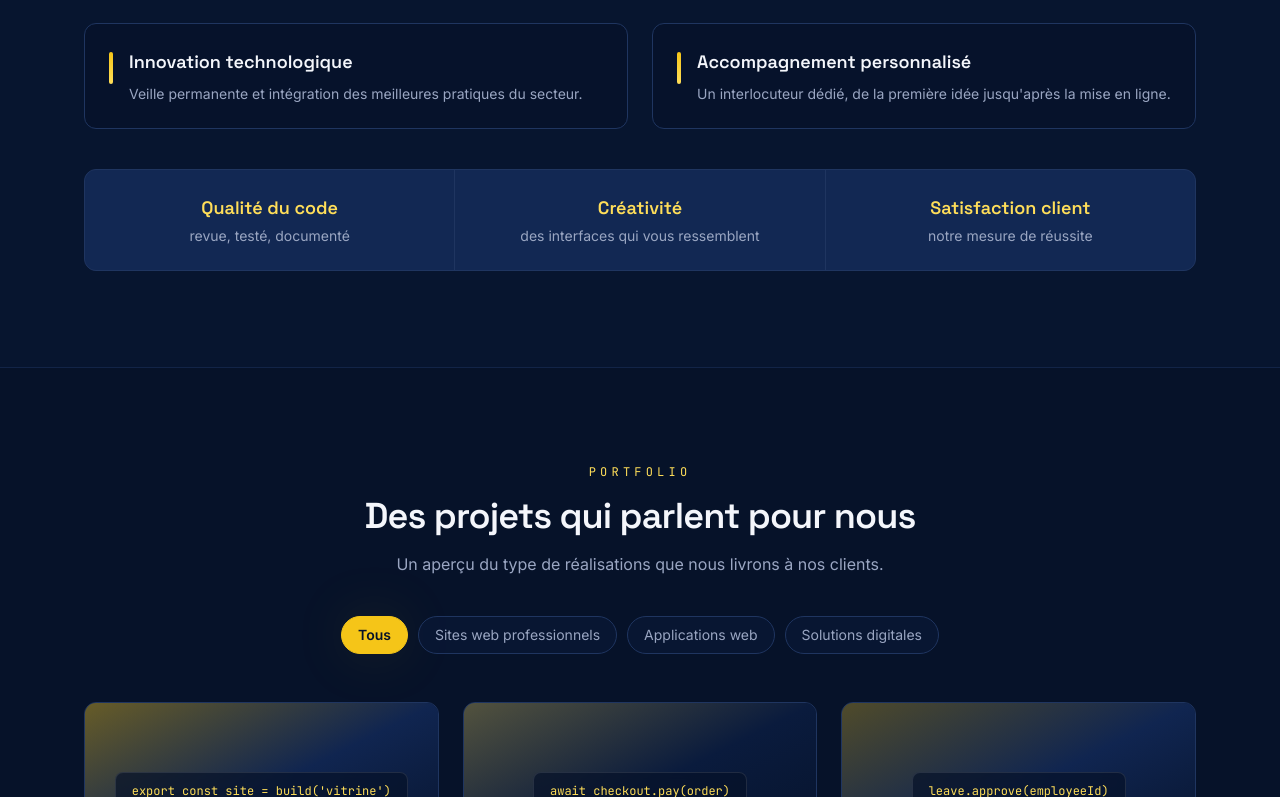
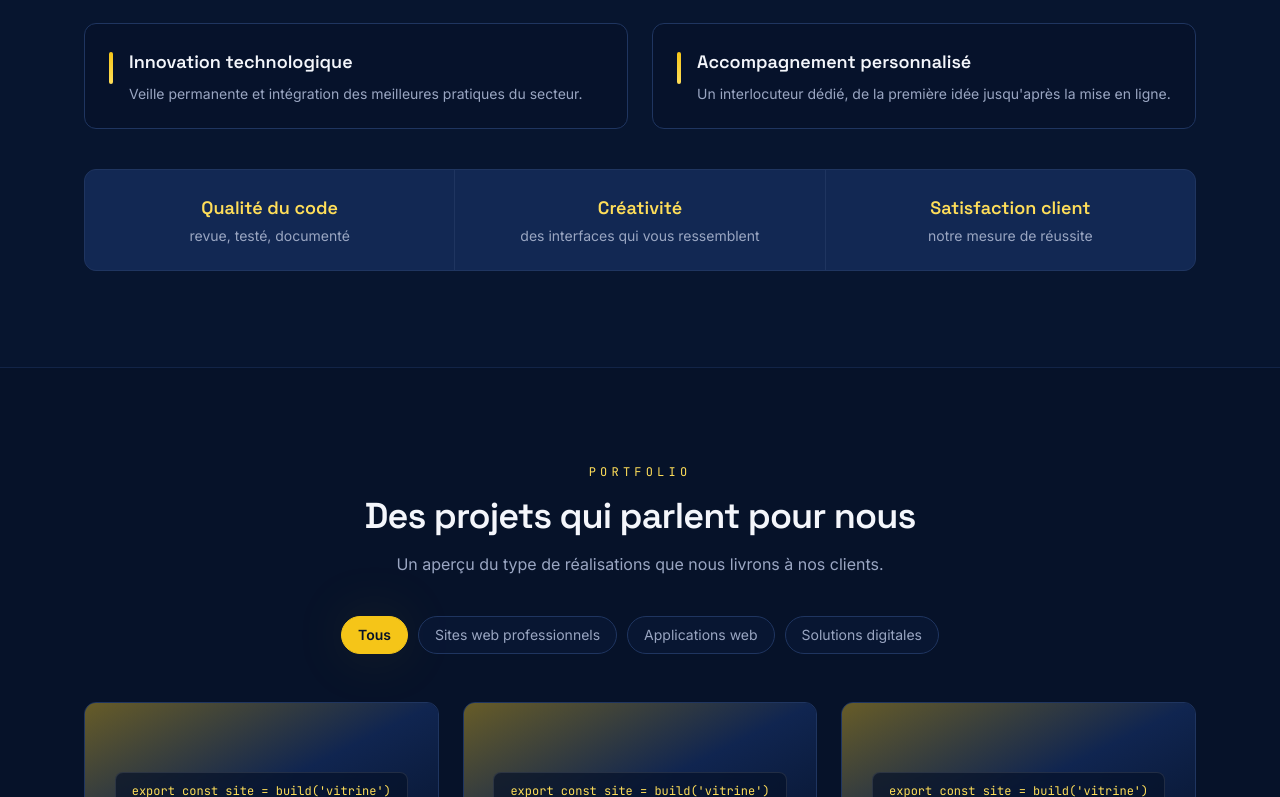
Before and after one commit to Rabutin-12/rbtdevhub, a Next.js app: page / in a window 1280 px wide. Shown: the part 2003-2800 px from the top of the page. Built offline with nearby package versions, Linux system fonts and the light colour scheme.

Commit message:
update portfolio

```diff
--- a/components/Portfolio.tsx
+++ b/components/Portfolio.tsx
@@ -12,11 +12,22 @@ const categories: ("Tous" | ProjectCategory)[] = [
   "Solutions digitales",
 ];
 
+const ITEMS_PER_PAGE = 6;
+
 export default function Portfolio() {
   const [active, setActive] = useState<(typeof categories)[number]>("Tous");
+  const [page, setPage] = useState(1);
 
-  const visible =
+  const filtered =
     active === "Tous" ? projects : projects.filter((p) => p.category === active);
+
+  const totalPages = Math.ceil(filtered.length / ITEMS_PER_PAGE);
+  const visible = filtered.slice((page - 1) * ITEMS_PER_PAGE, page * ITEMS_PER_PAGE);
+
+  const handleCategoryChange = (cat: (typeof categories)[number]) => {
+    setActive(cat);
+    setPage(1);
+  };
 
   return (
     <section id="portfolio" className="scroll-mt-24 py-24">
@@ -32,7 +43,7 @@ export default function Portfolio() {
             <button
               key={cat}
               type="button"
-              onClick={() => setActive(cat)}
+              onClick={() => handleCategoryChange(cat)}
               aria-pressed={active === cat}
               className={`rounded-full border px-4 py-2 text-sm transition-all ${
                 active === cat
@@ -83,6 +94,44 @@ export default function Portfolio() {
             </Reveal>
           ))}
         </div>
+
+        {totalPages > 1 && (
+          <Reveal className="mt-10 flex justify-center gap-2">
+            <button
+              type="button"
+              onClick={() => setPage((p) => Math.max(1, p - 1))}
+              disabled={page === 1}
+              className="rounded-full border border-line px-4 py-2 text-sm text-muted transition-colors hover:border-gold-light/50 hover:text-paper disabled:cursor-not-allowed disabled:opacity-40"
+            >
+              Précédent
+            </button>
+
+            {Array.from({ length: totalPages }, (_, i) => i + 1).map((n) => (
+              <button
+                key={n}
+                type="button"
+                onClick={() => setPage(n)}
+                aria-current={page === n ? "page" : undefined}
+                className={`h-9 w-9 rounded-full text-sm font-medium transition-colors ${
+                  page === n
+                    ? "bg-gold text-ink shadow-glow"
+                    : "border border-line text-muted hover:border-gold-light/50 hover:text-paper"
+                }`}
+              >
+                {n}
+              </button>
+            ))}
+
+            <button
+              type="button"
+              onClick={() => setPage((p) => Math.min(totalPages, p + 1))}
+              disabled={page === totalPages}
+              className="rounded-full border border-line px-4 py-2 text-sm text-muted transition-colors hover:border-gold-light/50 hover:text-paper disabled:cursor-not-allowed disabled:opacity-40"
+            >
+              Suivant
+            </button>
+          </Reveal>
+        )}
       </div>
     </section>
   );
--- a/lib/data.ts
+++ b/lib/data.ts
@@ -46,6 +46,24 @@ export type Project = {
 };
 
 export const projects: Project[] = [
+  {
+    name: "Head and Neck Journal of Madagascar",
+    description:
+      "Le Head and Neck Journal of Madagascar publie des travaux de recherche clinique et fondamentale en neurochirurgie, ORL, ophtalmologie, chirurgie maxillo-faciale et stomatologie. Il est destiné aux professionnels de santé et aux chercheurs.",
+    category: "Sites web professionnels",
+    technologies: ["Laravel", "Javascript", "Bootstrap"],
+    gradient: "from-gold/40 via-navy-2 to-ink",
+    code: "export const site = build('vitrine')",
+  },
+  {
+    name: "Des sites web ministériels",
+    description:
+      "Conception et mise en production de plateformes web utilisées quotidiennement par les services du ministère de l'Enseignement Technique et de la Formation Professionnelle pour la gestion des activités administratives et pédagogiques.",
+    category: "Applications web",
+    technologies: ["Laravel", "Javascript", "Bootstrap"],
+    gradient: "from-gold/40 via-navy-2 to-ink",
+    code: "export const site = build('vitrine')",
+  },
   {
     name: "Vitrine Atelier Karibu",
     description:
```
